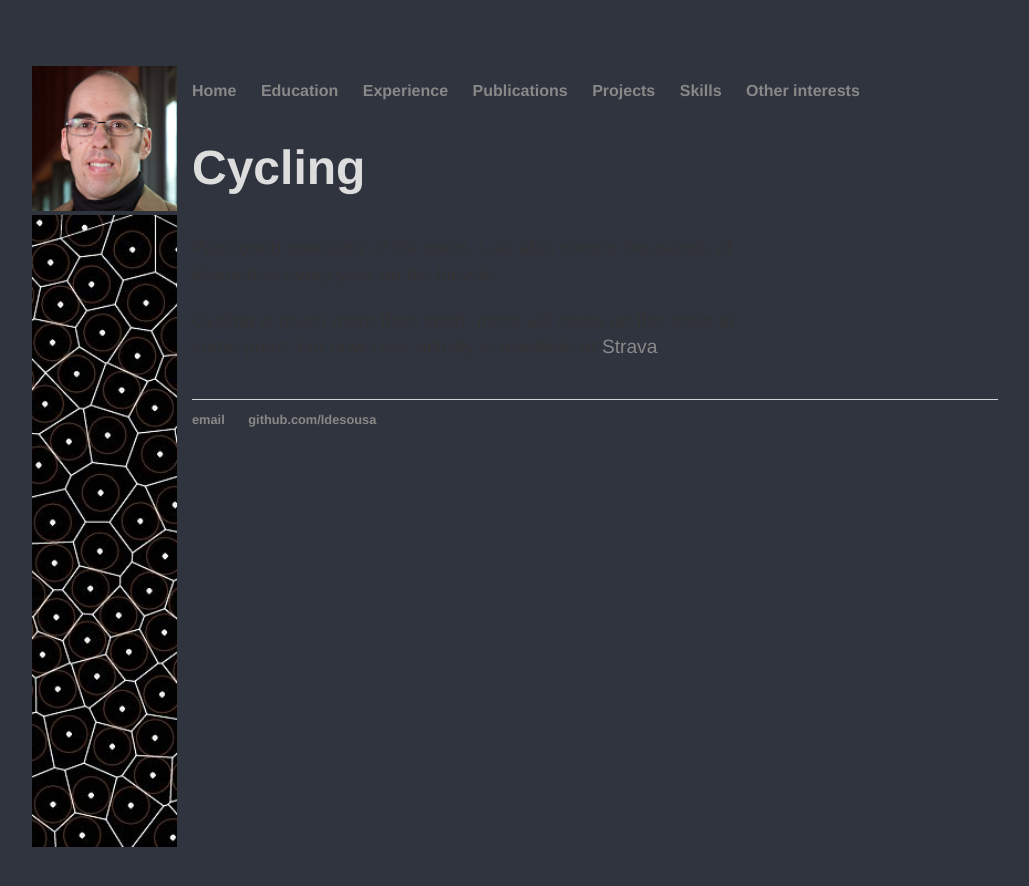
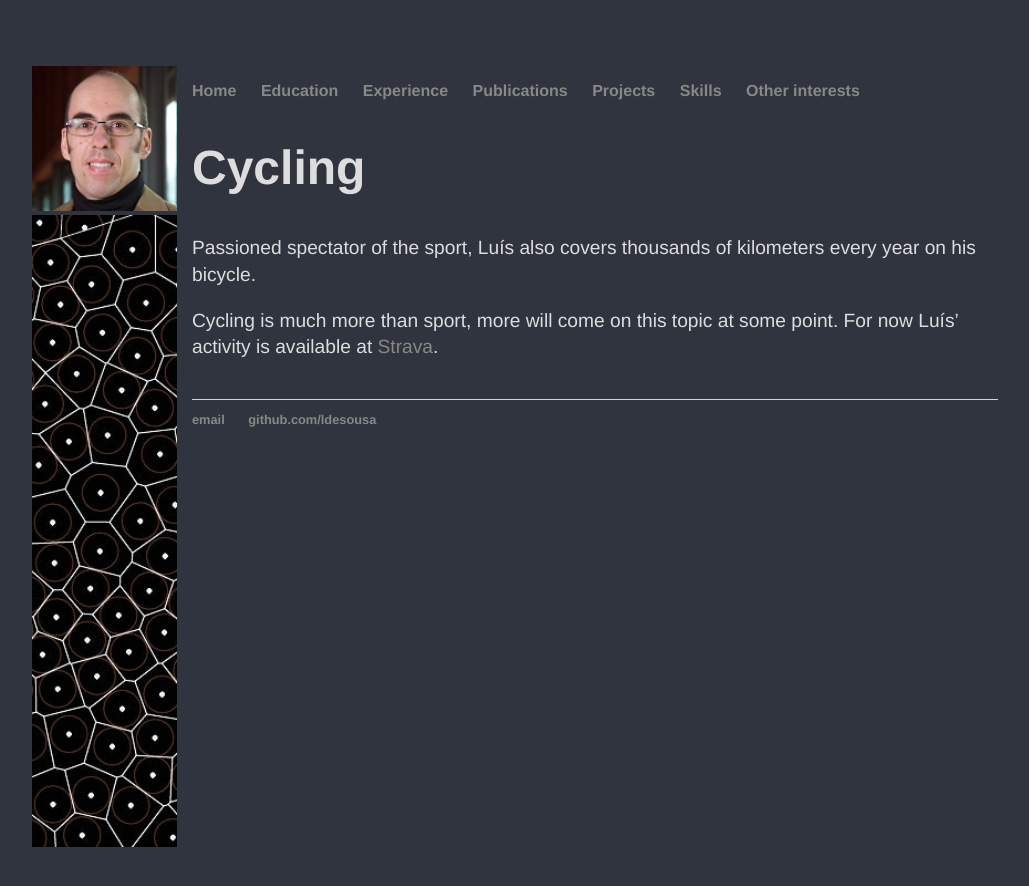
Before and after one commit to ldesousa/ldesousa.github.io, a Jekyll site: the page built from other/cycling.md, in a window 1280 px wide. Shown: the top 886 px of the page, without its empty margins (166-1195 px from the left). Built offline with Jekyll 4.4.1, drawn with Linux system fonts in a browser that asks for light colours; our own code applies the rules of GitHub Pages for plain Markdown files.

Commit message:
Fixed colour in paragraphs

```diff
--- a/css/main.css
+++ b/css/main.css
@@ -3,11 +3,6 @@ body {
     width: 70%;
     font-family:'Helvetica', 'Arial', 'Sans-Serif';
     background: #2f343f;
-    color: #dddddd;
-}
-
-p {
-	width: 70%;
     color: #dddddd;
 }
 
@@ -22,10 +17,6 @@ nav ul li, footer ul li {
     margin-right: 20px;
 }
 
-p {
-    color: #dddddd;
-}
-
 a {
     text-decoration: none;
     color: #888;
@@ -34,19 +25,24 @@ a {
 a:hover {
     text-decoration: underline;
 }
+
 h1 {
     font-size: 3em;
     font-family:'Helvetica', 'Arial', 'Sans-Serif';
 }
+
 h2, h3, h4 {
     font-family:'Helvetica', 'Arial', 'Sans-Serif';
 }
+
 p {
     font-size: 1.2em;
     line-height: 1.4em;
-    color: #333;
     font-family:'Helvetica', 'Arial', 'Sans-Serif';
+    width: 100%;
+    color: #dddddd;
 }
+
 footer {
     border-top: 1px solid #d5d5d5;
     font-size: .8em;
```
